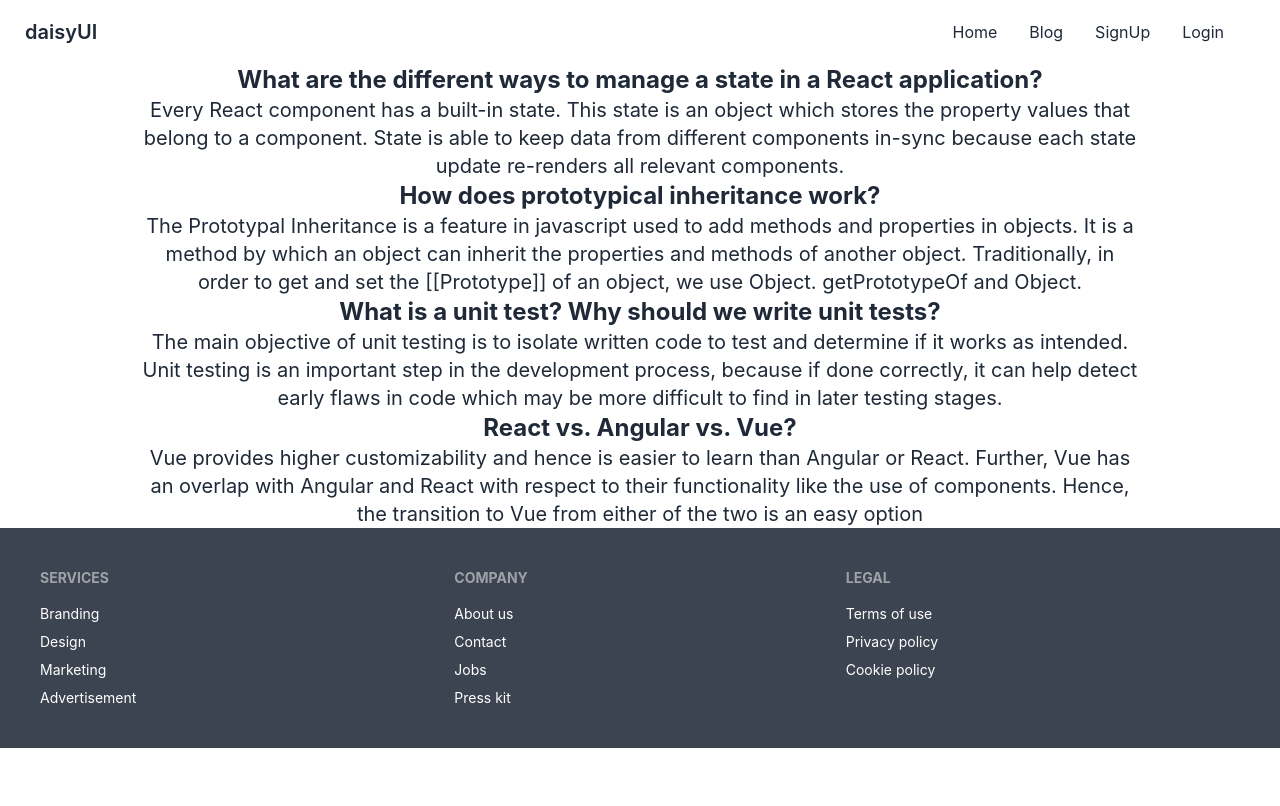
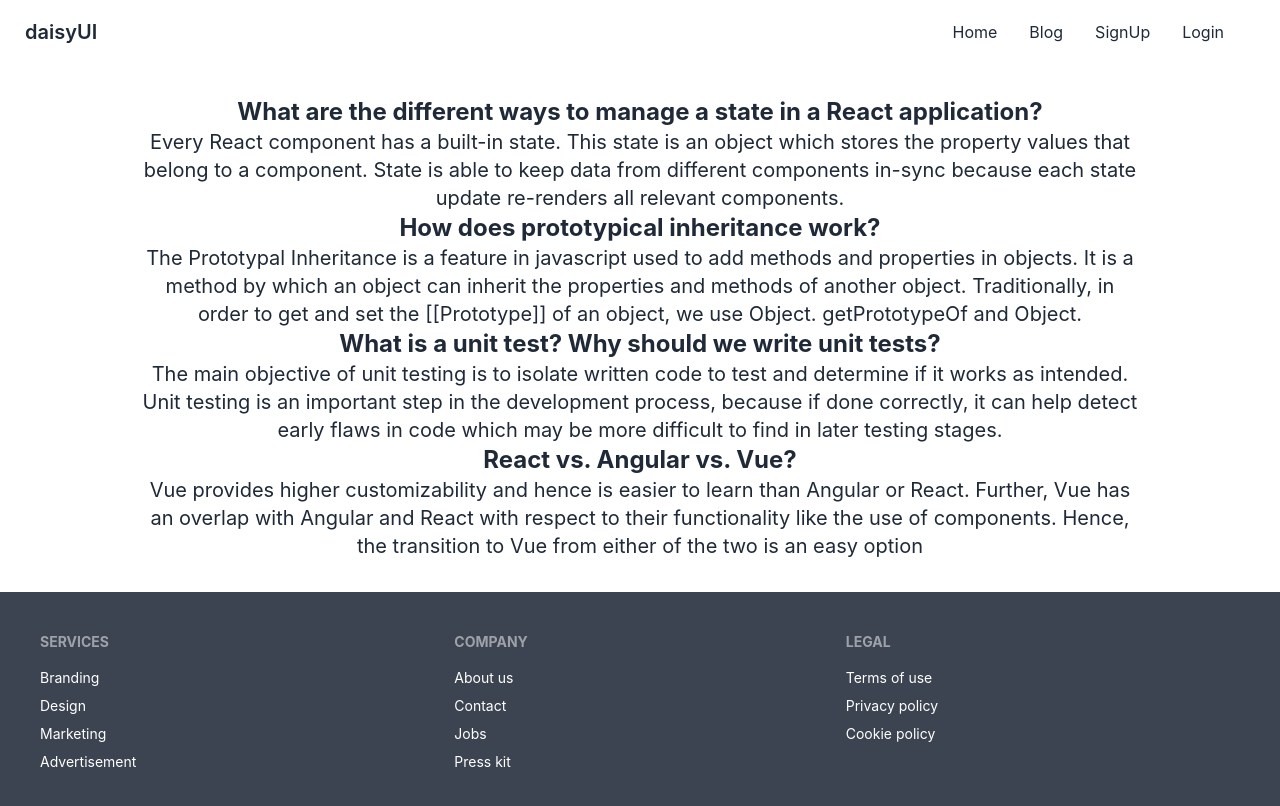
Before and after one commit to suhel45/used-resale-product-client-side, a React (Create React App) app: page /blog in a window 1280 px wide. Shown: the top 806 px of the page. Built offline with nearby package versions, Linux system fonts and the light colour scheme; no server answers.

Commit message:
error page route added

```diff
--- a/src/Routes/Route.js
+++ b/src/Routes/Route.js
@@ -2,6 +2,7 @@ import { createBrowserRouter } from "react-router-dom";
 import Blog from "../components/pages/blog/Blog";
 import DurantaAllDetails from "../components/pages/categories/DurantaAllDetails";
 import DurantaDetails from "../components/pages/categories/DurantaDetails";
+import ErrorPage from "../components/pages/errorPage/ErrorPage";
 import Home from "../components/pages/Home/Home";
 import Login from "../components/pages/login/Login";
 import SignUp from "../components/pages/signUp/SignUp";
@@ -15,6 +16,10 @@ import DashboardLayout from "../layout/DashboardLayout";
 import Main from "../layout/Main";
 
 export const router = createBrowserRouter([
+    {
+     path:'*',
+     element:<ErrorPage></ErrorPage>
+    },
     {
         path:'/',
         element:<Main></Main>,
--- a/src/components/pages/blog/Blog.js
+++ b/src/components/pages/blog/Blog.js
@@ -4,7 +4,7 @@ import React from "react";
 
 const Blog = () => {
   return (
-    <div className="w-[1000px] mx-auto">
+    <div className="w-[1000px] mx-auto mt-8 mb-8">
       <div>
         <h4 className="text-2xl font-bold">
           What are the different ways to manage a state in a React application?
--- a/src/components/pages/errorPage/ErrorPage.js
+++ b/src/components/pages/errorPage/ErrorPage.js
@@ -5,7 +5,7 @@ import image from "../../../asset/404-error-page-templates.jpg";
 
 const ErrorPage = () => {
   return (
-    <div className="card w-96 bg-base-100 shadow-xl">
+    <div className="card  bg-base-100 shadow-xl">
       <figure>
         <img src={image} alt="Shoes" />
       </figure>
```
